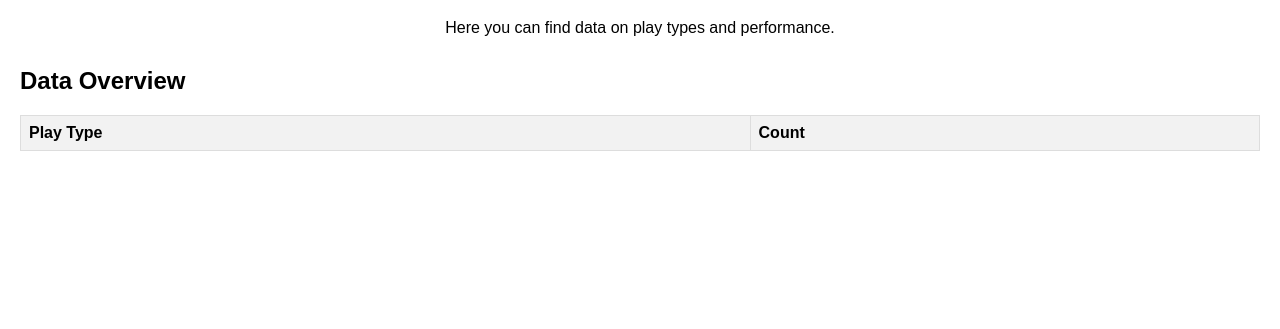
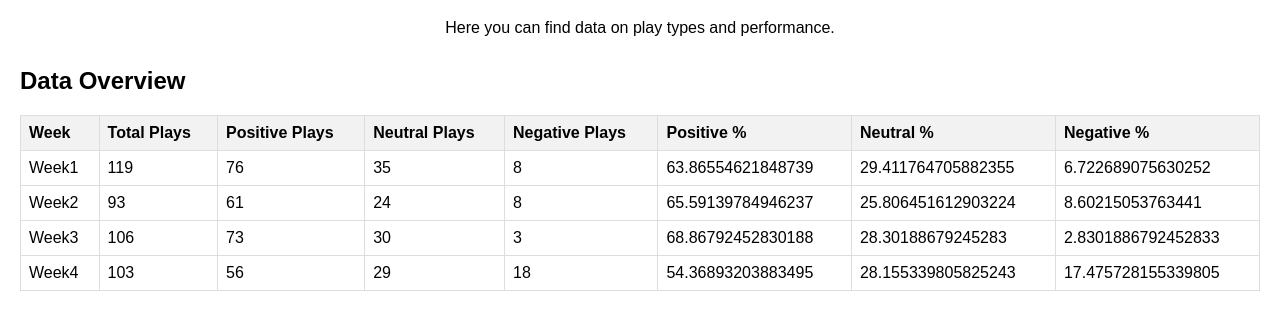
Before and after one commit to sjfremen/vols-football-2024, a plain HTML site: page index.html in a window 1280 px wide. Shown: the part 61-390 px from the top of the page. Drawn offline with nearby package versions, Linux system fonts and the light colour scheme; no server answers.

Commit message:
Update index.html

```diff
--- a/index.html
+++ b/index.html
@@ -17,8 +17,14 @@
         <table id="data-table">
             <thead>
                 <tr>
-                    <th>Play Type</th>
-                    <th>Count</th>
+                    <th>Week</th>
+                    <th>Total Plays</th>
+                    <th>Positive Plays</th>
+                    <th>Neutral Plays</th>
+                    <th>Negative Plays</th>
+                    <th>Positive %</th>
+                    <th>Neutral %</th>
+                    <th>Negative %</th>
                 </tr>
             </thead>
             <tbody>
@@ -30,16 +36,22 @@
     <script src="https://d3js.org/d3.v6.min.js"></script>
     <script>
         // Load CSV data using D3.js
-        d3.csv("summary_data.csv").then(function(data) {
+        d3.csv("data/summary_data.csv").then(function(data) {
             // Select the table body
             const tbody = d3.select("#data-table tbody");
 
             // Bind data to table rows
             data.forEach(d => {
-                // Create a new row for each play type
+                // Create a new row for each week
                 const row = tbody.append("tr");
-                row.append("td").text(d['Play Type']); // Use the correct column name
-                row.append("td").text(d.Count); // Assuming Count is a number
+                row.append("td").text(d.Week); // Week column
+                row.append("td").text(d['Total Plays']); // Total Plays column
+                row.append("td").text(d['Positive Plays']); // Positive Plays column
+                row.append("td").text(d['Neutral Plays']); // Neutral Plays column
+                row.append("td").text(d['Negative Plays']); // Negative Plays column
+                row.append("td").text(d['Positive %']); // Positive % column
+                row.append("td").text(d['Neutral %']); // Neutral % column
+                row.append("td").text(d['Negative %']); // Negative % column
             });
         }).catch(error => {
             console.error('Error loading the CSV file:', error);
```
